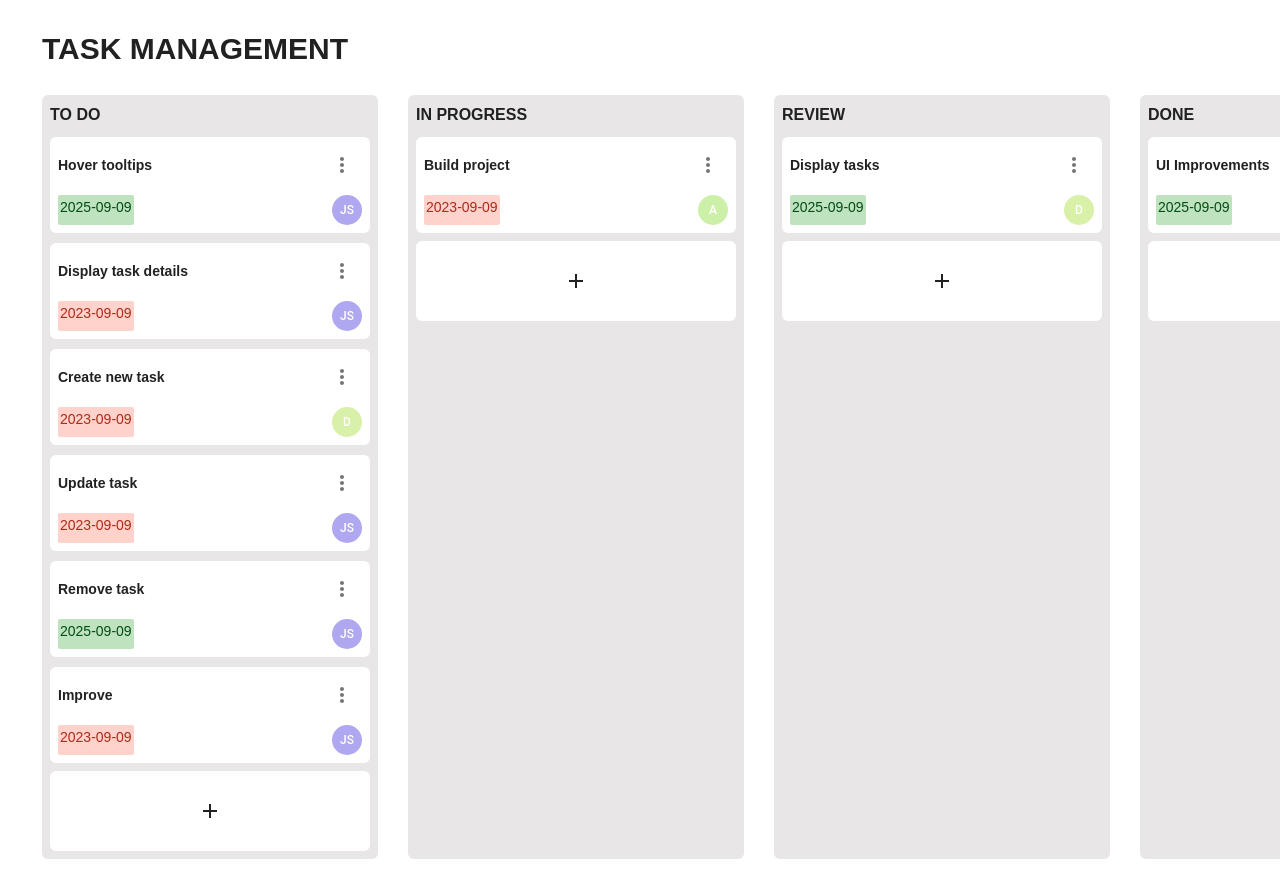
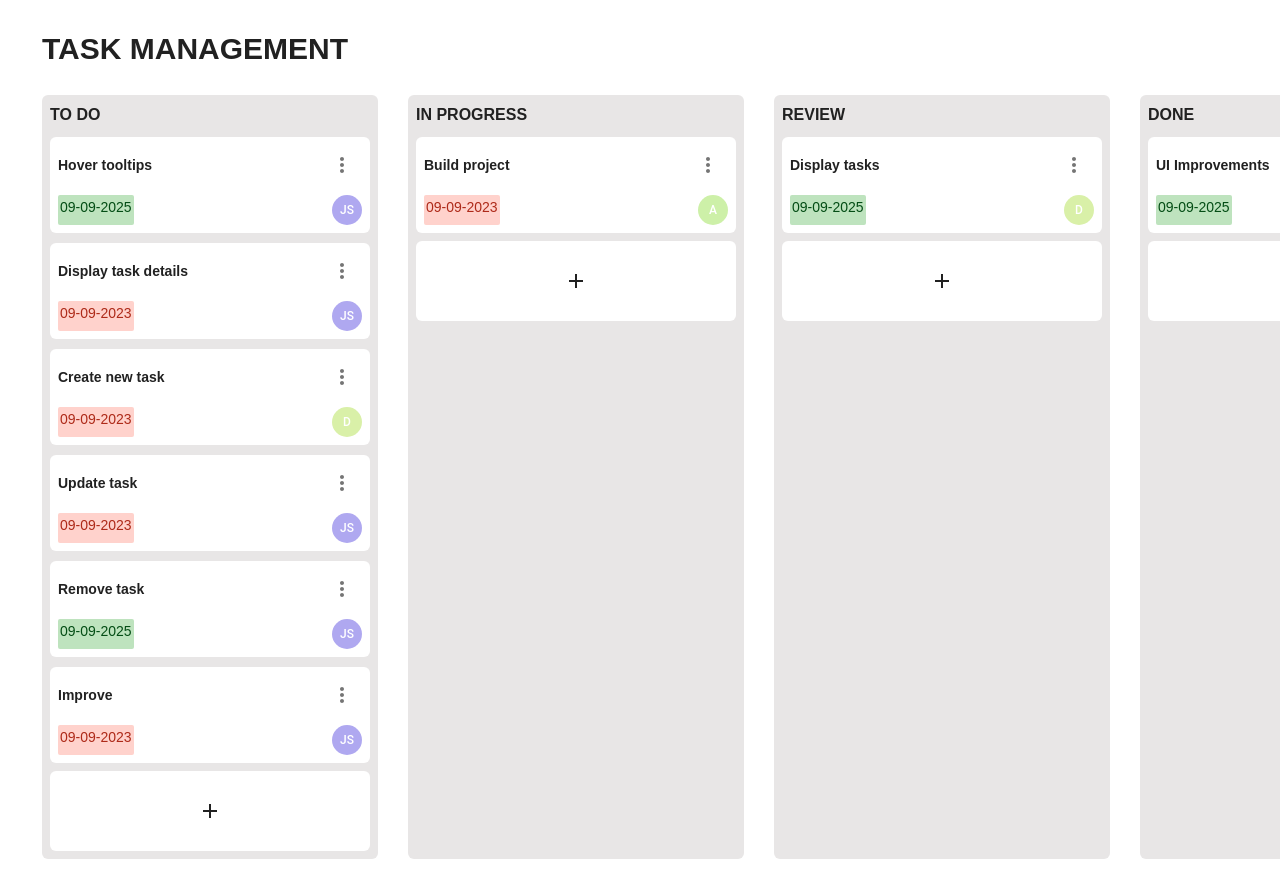
Before and after one commit to nguyennhi0602/task-management, a React (Vite) app: page /tasks in a window 1280 px wide. Shown: the top 891 px of the page. Built offline with nearby package versions, Linux system fonts and the light colour scheme.

Commit message:
improvement

```diff
--- a/src/domain/Task/CreateTaskModal.tsx
+++ b/src/domain/Task/CreateTaskModal.tsx
@@ -12,9 +12,10 @@ import { DateField } from "@mui/x-date-pickers/DateField";
 import { LocalizationProvider } from "@mui/x-date-pickers";
 import { AdapterDayjs } from "@mui/x-date-pickers/AdapterDayjs";
 import { useEffect, useState } from "react";
-import dayjs from "dayjs";
+import dayjs, { Dayjs } from "dayjs";
 import { MenuItem, Select } from "@mui/material";
 import { categories } from "../../db.json";
+import moment from "moment";
 
 export type CreateTaskModalProps = {
   taskDetail: Task | undefined;
@@ -80,9 +81,18 @@ export const CreateTaskModal = (props: CreateTaskModalProps) => {
 
   const handleChange = (event: any) => {
     const { name, value } = event.target;
+    console.log("value");
+    console.log(event.target);
     setFormData({
       ...formData,
       [name]: value,
+    });
+  };
+
+  const handleChangeDeadline = (newDate: Dayjs | null) => {
+    setFormData({
+      ...formData,
+      deadlineAt: newDate ? newDate.format("YYYY-MM-DD") : "",
     });
   };
 
@@ -155,7 +165,7 @@ export const CreateTaskModal = (props: CreateTaskModalProps) => {
                 label="Deadline"
                 format="DD-MM-YYYY"
                 value={dayjs(formData.deadlineAt)}
-                onChange={handleChange}
+                onChange={handleChangeDeadline}
                 name="deadlineAt"
               />
             </LocalizationProvider>
--- a/src/domain/Task/TaskCard.tsx
+++ b/src/domain/Task/TaskCard.tsx
@@ -10,6 +10,7 @@ import ListItemText from "@mui/material/ListItemText";
 import ListItemIcon from "@mui/material/ListItemIcon";
 import DeleteOutlinedIcon from "@mui/icons-material/DeleteOutlined";
 import EditIcon from "@mui/icons-material/Edit";
+import moment from "moment";
 
 export type TaskCardProp = {
   taskDetail: Task;
@@ -100,7 +101,7 @@ export const TaskCard = (props: TaskCardProp) => {
       </Header>
       <DetailsWrapper>
         <DeadlineWrapper $isExpired={isExpired(taskDetail.deadlineAt)}>
-          {taskDetail.deadlineAt}
+          {moment(new Date(taskDetail.deadlineAt)).format("DD-MM-YYYY")}
         </DeadlineWrapper>
         <Tooltip title={taskDetail.assignee} arrow>
           <Avatar
```
